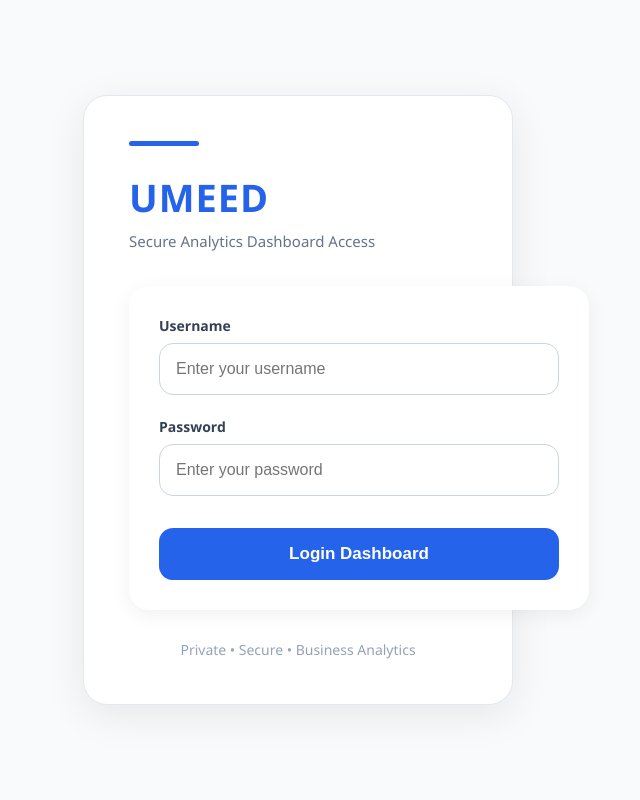
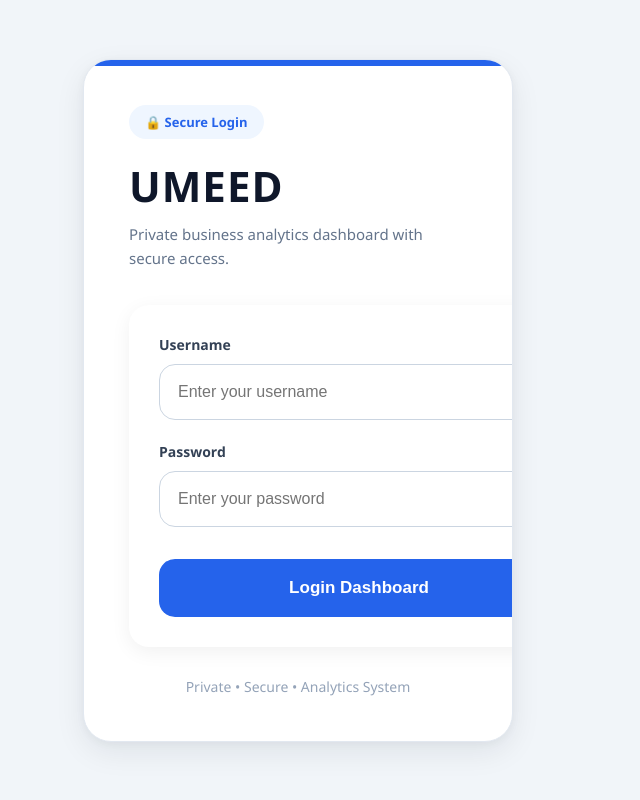
Before and after one commit to Rawish007/dashboard, a Flask app: page /login in a window 1280 px wide. Shown: the whole page, without its empty margins (342-982 px from the left). Run offline with Flask 3, Linux system fonts and the light colour scheme.

Commit message:
Update login.html

```diff
--- a/templates/login.html
+++ b/templates/login.html
@@ -1,9 +1,12 @@
 <!DOCTYPE html>
-<html>
+<html lang="en">
 
 <head>
 
-<title>UMEED LOGIN</title>
+<meta charset="UTF-8">
+<meta name="viewport" content="width=device-width, initial-scale=1.0">
+
+<title>UMEED Login</title>
 
 <link rel="stylesheet"
 href="{{ url_for('static', filename='style.css') }}">
@@ -15,138 +18,245 @@ href="{{ url_for('static', filename='style.css') }}">
 body{
     margin:0;
     padding:0;
-    font-family:'Segoe UI', Tahoma, Geneva, Verdana, sans-serif;
-    background:#f8fafc;
+    font-family:'Segoe UI',sans-serif;
+    background:#f1f5f9;
+    height:100vh;
     display:flex;
     justify-content:center;
     align-items:center;
-    height:100vh;
-    color:#0f172a;
+    overflow:hidden;
 }
 
-/* LOGIN CONTAINER */
+/* MAIN CONTAINER */
 
-.login-container{
+.login-wrapper{
     width:100%;
     max-width:430px;
     padding:20px;
 }
 
-/* LOGIN BOX */
+/* LOGIN CARD */
 
-.login-box{
+.login-card{
+
     background:white;
+
+    border-radius:28px;
+
     padding:45px;
-    border-radius:24px;
-    box-shadow:0 10px 40px rgba(0,0,0,0.08);
+
+    box-shadow:
+    0 10px 30px rgba(15,23,42,0.08),
+    0 2px 8px rgba(15,23,42,0.04);
+
     border:1px solid #e2e8f0;
+
+    position:relative;
+
+    overflow:hidden;
+
+}
+
+/* TOP BLUE LINE */
+
+.login-card::before{
+
+    content:"";
+
+    position:absolute;
+
+    top:0;
+    left:0;
+
+    width:100%;
+    height:6px;
+
+    background:#2563eb;
+
 }
 
 /* LOGO */
 
-.logo{
+.logo-section{
+
     margin-bottom:35px;
+
 }
 
-.logo h1{
-    margin:0;
-    font-size:38px;
+.logo{
+
+    font-size:42px;
+
     font-weight:800;
-    color:#2563eb;
+
+    color:#0f172a;
+
     letter-spacing:1px;
+
+    margin-bottom:8px;
+
 }
 
-.logo p{
-    margin-top:8px;
+.subtitle{
+
     color:#64748b;
+
     font-size:15px;
+
+    line-height:1.6;
+
 }
 
 /* FORM */
 
 form{
+
     display:flex;
+
     flex-direction:column;
+
     gap:22px;
+
 }
 
 /* INPUT GROUP */
 
 .input-group{
+
     display:flex;
+
     flex-direction:column;
+
 }
 
 .input-group label{
-    margin-bottom:8px;
+
     font-size:14px;
+
     font-weight:600;
+
+    margin-bottom:10px;
+
     color:#334155;
+
 }
 
 .input-group input{
-    padding:16px;
+
+    height:56px;
+
     border:1px solid #cbd5e1;
-    border-radius:14px;
+
+    border-radius:16px;
+
+    padding:0 18px;
+
     font-size:16px;
+
     outline:none;
+
     transition:0.3s;
+
     background:#fff;
+
+    box-sizing:border-box;
+
 }
 
 .input-group input:focus{
+
     border-color:#2563eb;
+
     box-shadow:0 0 0 4px rgba(37,99,235,0.08);
+
 }
 
 /* BUTTON */
 
-button{
+.login-btn{
+
+    height:58px;
+
+    border:none;
+
+    border-radius:16px;
+
+    background:#2563eb;
+
+    color:white;
+
+    font-size:17px;
+
+    font-weight:700;
+
+    cursor:pointer;
+
+    transition:0.3s;
+
     margin-top:10px;
-    padding:16px;
-    border:none;
-    border-radius:14px;
-    background:#2563eb;
-    color:white;
-    font-size:17px;
-    font-weight:700;
-    cursor:pointer;
-    transition:0.3s;
+
 }
 
-button:hover{
+.login-btn:hover{
+
     background:#1d4ed8;
+
+    transform:translateY(-2px);
+
 }
 
 /* FOOTER */
 
 .footer{
+
     margin-top:30px;
+
     text-align:center;
+
     color:#94a3b8;
+
     font-size:14px;
+
 }
 
-/* TOP LINE */
+/* SECURITY BADGE */
 
-.top-line{
-    width:70px;
-    height:5px;
-    background:#2563eb;
-    border-radius:20px;
-    margin-bottom:25px;
+.badge{
+
+    display:inline-block;
+
+    padding:8px 16px;
+
+    background:#eff6ff;
+
+    color:#2563eb;
+
+    border-radius:999px;
+
+    font-size:13px;
+
+    font-weight:600;
+
+    margin-bottom:18px;
+
 }
 
 /* MOBILE */
 
 @media(max-width:500px){
 
-    .login-box{
+    .login-card{
+
         padding:30px;
+
+        border-radius:22px;
+
     }
 
-    .logo h1{
-        font-size:30px;
+    .logo{
+
+        font-size:34px;
+
     }
 
 }
@@ -157,27 +267,37 @@ button:hover{
 
 <body>
 
-<div class="login-container">
+<div class="login-wrapper">
 
-    <div class="login-box">
+    <div class="login-card">
 
-        <div class="top-line"></div>
+        <!-- BADGE -->
+
+        <div class="badge">
+
+            🔒 Secure Login
+
+        </div>
 
         <!-- LOGO -->
 
-        <div class="logo">
+        <div class="logo-section">
 
-            <h1>UMEED</h1>
+            <div class="logo">
 
-            <p>
+                UMEED
 
-                Secure Analytics Dashboard Access
+            </div>
 
-            </p>
+            <div class="subtitle">
+
+                Private business analytics dashboard with secure access.
+
+            </div>
 
         </div>
 
-        <!-- LOGIN FORM -->
+        <!-- FORM -->
 
         <form method="POST">
 
@@ -211,7 +331,9 @@ button:hover{
 
             <!-- BUTTON -->
 
-            <button type="submit">
+            <button
+            type="submit"
+            class="login-btn">
 
                 Login Dashboard
 
@@ -223,7 +345,7 @@ button:hover{
 
         <div class="footer">
 
-            Private • Secure • Business Analytics
+            Private • Secure • Analytics System
 
         </div>
 
```
